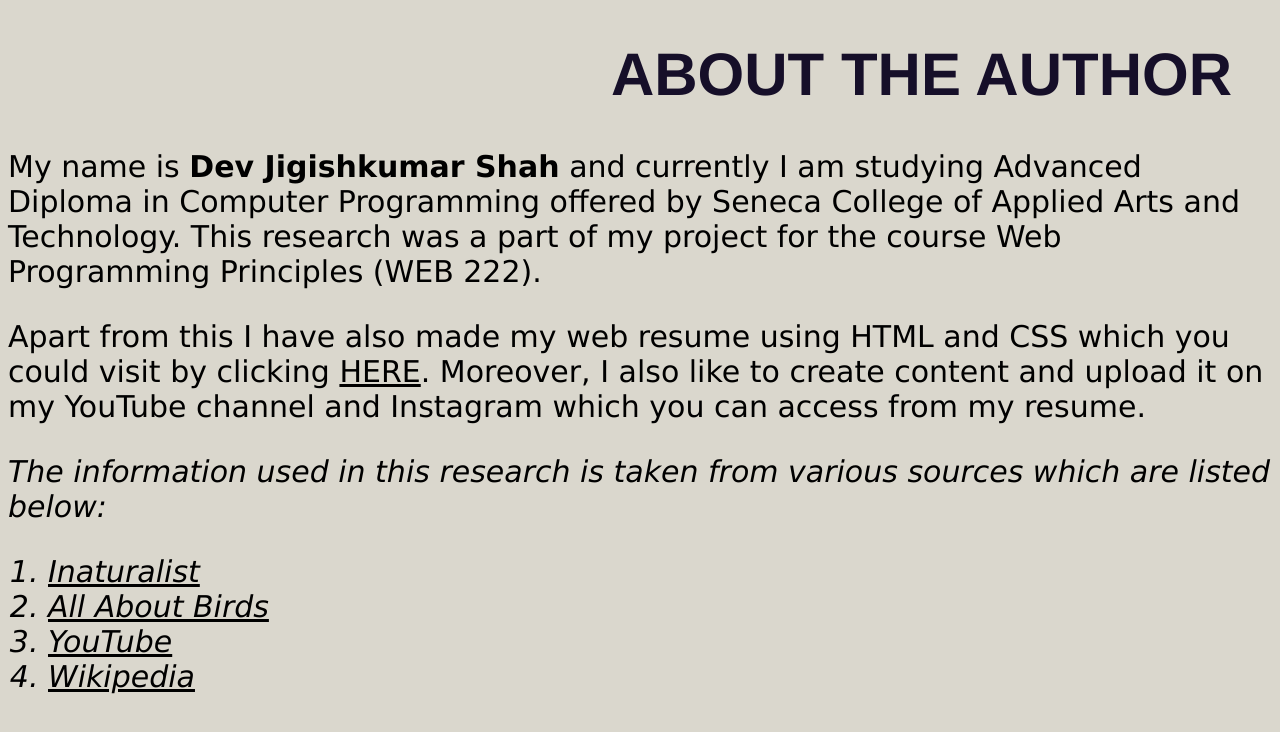
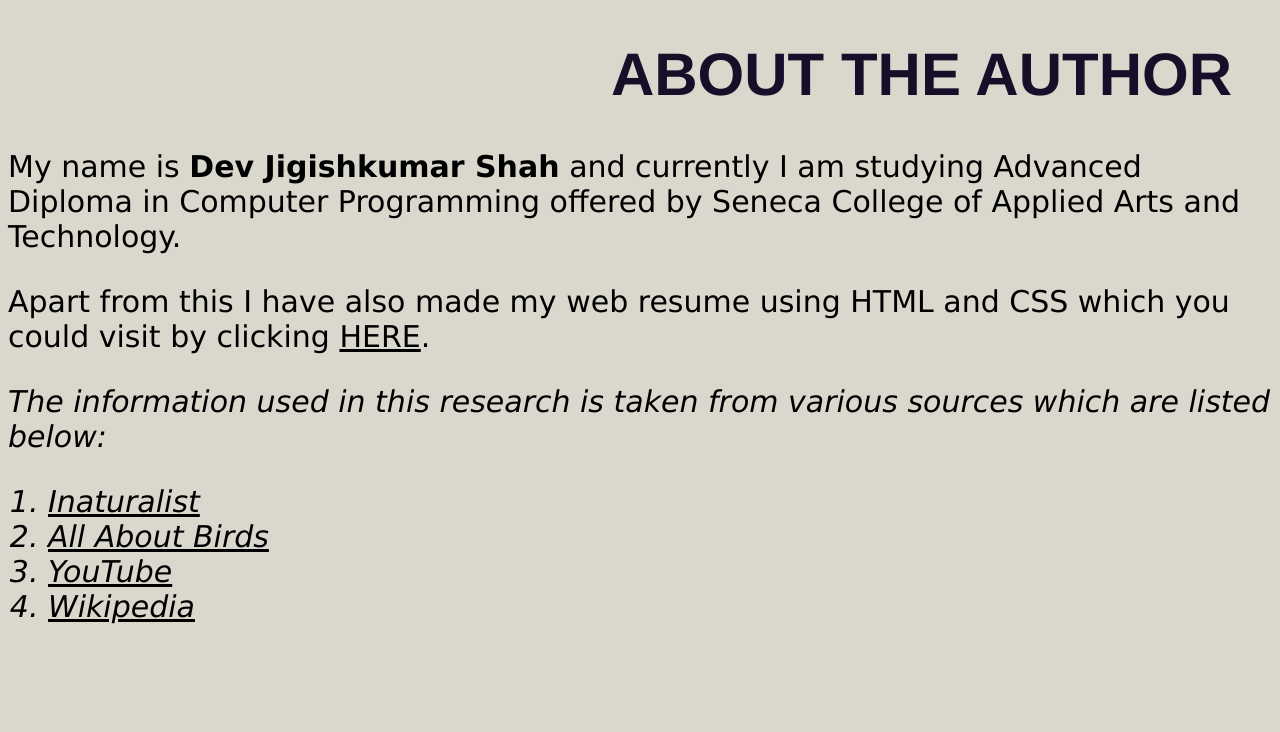
Before and after one commit to busycaesar/Front-end_Projects, a plain HTML site: page American_Crow/src/about.html in a window 1280 px wide. Drawn offline with Linux system fonts and the light colour scheme.

Commit message:
Update about.html

```diff
--- a/American_Crow/src/about.html
+++ b/American_Crow/src/about.html
@@ -16,20 +16,17 @@
   <article>
     <p>
       My name is <b>Dev Jigishkumar Shah</b> and currently I am studying Advanced Diploma in
-      Computer Programming offered by Seneca College of Applied Arts and Technology. This research
-      was a part of my project for the course Web Programming Principles (WEB 222).
+      Computer Programming offered by Seneca College of Applied Arts and Technology.
     </p>
 
     <p>
       Apart from this I have also made my web resume using HTML and CSS which you could visit by
-      clicking <a href="https://busycaesar.github.io/">HERE</a>. Moreover, I also like to create
-      content and upload it on my YouTube channel and Instagram which you can access from my resume.
+      clicking <a href="https://busycaesar.github.io/">HERE</a>.
     </p>
   </article>
 
   <cite>
     The information used in this research is taken from various sources which are listed below:
-
     <ol>
       <li><a href="https://www.inaturalist.org/">Inaturalist</a></li>
       <li><a href="https://www.allaboutbirds.org/news/">All About Birds</a></li>
```
